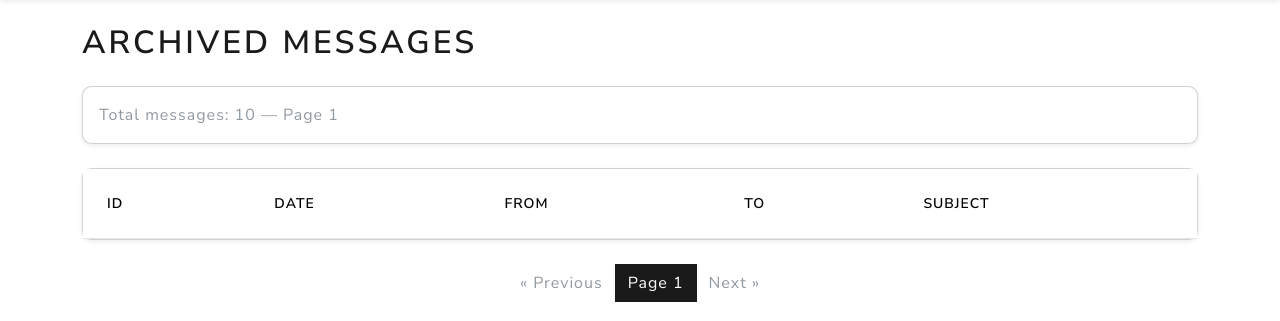
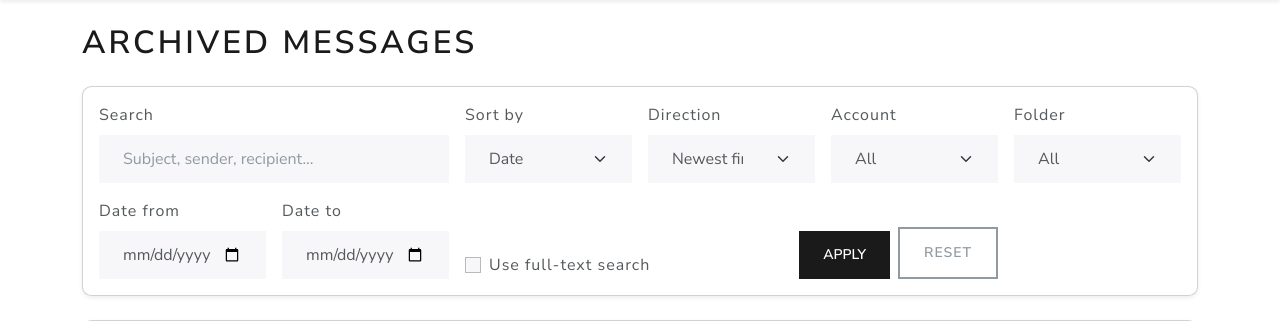
Before and after one commit to daygle/daygle-mail-archiver, a FastAPI app: template api/templates/messages.html in a window 1280 px wide. Shown: the part 120-441 px from the top of the page. Run offline with FastAPI, Linux system fonts and the light colour scheme; the template is opened without the code that fills it: most values are stand-ins (such as "Sample title", 1, 10 or a date in 2020); lists and menus that the app fills with data are empty; some libraries are stand-ins or nearby versions.

Commit message:
Edit messages.html

```diff
--- a/api/templates/messages.html
+++ b/api/templates/messages.html
@@ -5,9 +5,77 @@
 
 <div class="card shadow-sm mb-4">
     <div class="card-body">
-        <p class="text-muted mb-0">
-            Total messages: <strong>{{ total }}</strong> — Page {{ page }}
-        </p>
+        <form class="row g-3" method="get" action="/messages">
+            <div class="col-md-4">
+                <label class="form-label">Search</label>
+                <input type="text" name="q" class="form-control" placeholder="Subject, sender, recipient..."
+                       value="{{ q }}">
+            </div>
+
+            <div class="col-md-2">
+                <label class="form-label">Sort by</label>
+                <select name="sort" class="form-select">
+                    <option value="date" {% if sort == "date" %}selected{% endif %}>Date</option>
+                    <option value="sender" {% if sort == "sender" %}selected{% endif %}>Sender</option>
+                    <option value="subject" {% if sort == "subject" %}selected{% endif %}>Subject</option>
+                    <option value="folder" {% if sort == "folder" %}selected{% endif %}>Folder</option>
+                    <option value="id" {% if sort == "id" %}selected{% endif %}>ID</option>
+                </select>
+            </div>
+
+            <div class="col-md-2">
+                <label class="form-label">Direction</label>
+                <select name="direction" class="form-select">
+                    <option value="desc" {% if direction == "desc" %}selected{% endif %}>Newest first</option>
+                    <option value="asc" {% if direction == "asc" %}selected{% endif %}>Oldest first</option>
+                </select>
+            </div>
+
+            <div class="col-md-2">
+                <label class="form-label">Account</label>
+                <select name="account" class="form-select">
+                    <option value="">All</option>
+                    {% for acc in accounts %}
+                        <option value="{{ acc }}" {% if account == acc %}selected{% endif %}>{{ acc }}</option>
+                    {% endfor %}
+                </select>
+            </div>
+
+            <div class="col-md-2">
+                <label class="form-label">Folder</label>
+                <select name="folder" class="form-select">
+                    <option value="">All</option>
+                    {% for f in folders %}
+                        <option value="{{ f }}" {% if folder == f %}selected{% endif %}>{{ f }}</option>
+                    {% endfor %}
+                </select>
+            </div>
+
+            <div class="col-md-2">
+                <label class="form-label">Date from</label>
+                <input type="date" name="date_from" class="form-control" value="{{ date_from }}">
+            </div>
+
+            <div class="col-md-2">
+                <label class="form-label">Date to</label>
+                <input type="date" name="date_to" class="form-control" value="{{ date_to }}">
+            </div>
+
+            <div class="col-md-3 d-flex align-items-end">
+                <div class="form-check">
+                    <input class="form-check-input" type="checkbox" value="1" id="use_fts" name="use_fts"
+                           {% if use_fts %}checked{% endif %}>
+                    <label class="form-check-label" for="use_fts">
+                        Use full-text search
+                    </label>
+                </div>
+            </div>
+
+            <div class="col-md-3 d-flex align-items-end justify-content-end">
+                <button type="submit" class="btn btn-primary me-2">Apply</button>
+                <a href="/messages" class="btn btn-outline-secondary">Reset</a>
+            </div>
+        </form>
     </div>
 </div>
 
@@ -43,7 +111,9 @@
 
         {% if has_prev %}
             <li class="page-item">
-                <a class="page-link" href="/messages?page={{ page - 1 }}">&laquo; Previous</a>
+                <a class="page-link" href="/messages?page={{ page - 1 }}&q={{ q }}&sort={{ sort }}&direction={{ direction }}&account={{ account }}&folder={{ folder }}&date_from={{ date_from }}&date_to={{ date_to }}&use_fts={% if use_fts %}1{% else %}0{% endif %}">
+                    &laquo; Previous
+                </a>
             </li>
         {% else %}
             <li class="page-item disabled">
@@ -57,7 +127,9 @@
 
         {% if has_next %}
             <li class="page-item">
-                <a class="page-link" href="/messages?page={{ page + 1 }}">Next &raquo;</a>
+                <a class="page-link" href="/messages?page={{ page + 1 }}&q={{ q }}&sort={{ sort }}&direction={{ direction }}&account={{ account }}&folder={{ folder }}&date_from={{ date_from }}&date_to={{ date_to }}&use_fts={% if use_fts %}1{% else %}0{% endif %}">
+                    Next &raquo;
+                </a>
             </li>
         {% else %}
             <li class="page-item disabled">
```
